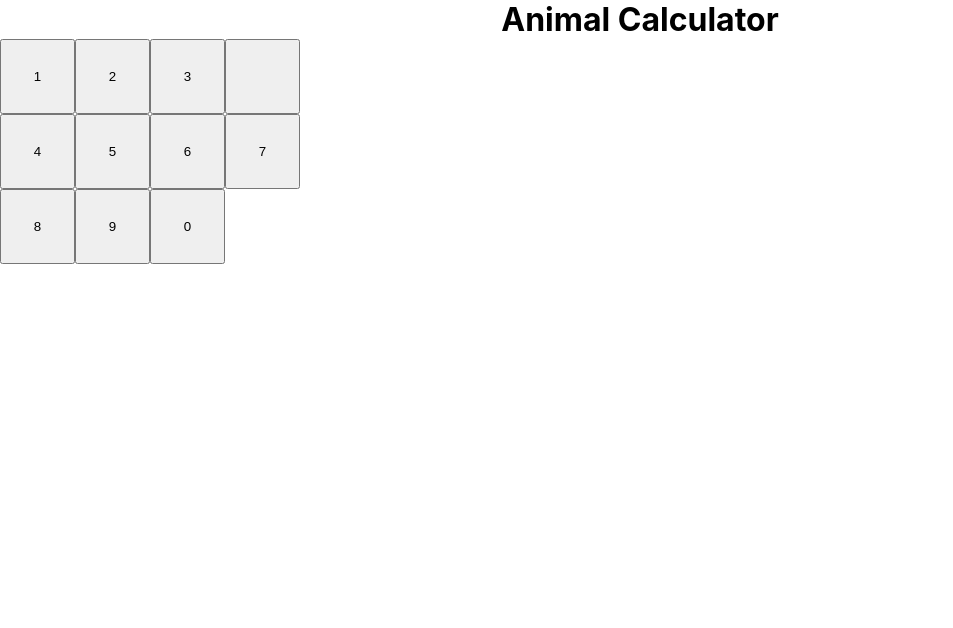
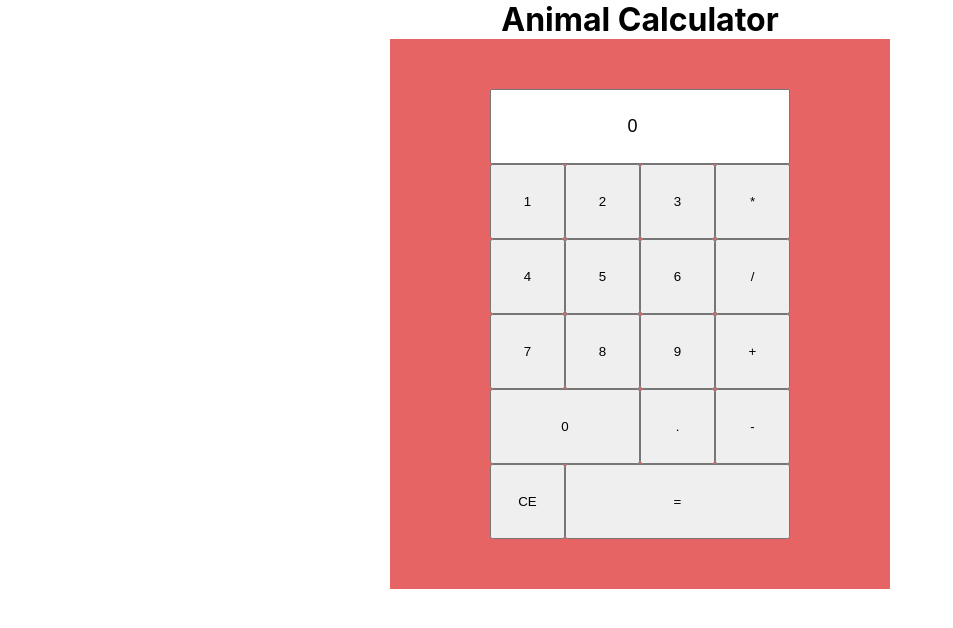
Before and after one commit to UncannyValle/Calcutron, a React (Create React App) app: page / in a window 1280 px wide. Shown: the top 628 px of the page, without its empty margins (0-953 px from the left). Built offline with nearby package versions, Linux system fonts and the light colour scheme.

Commit message:
made some changes to logic

```diff
--- a/src/App.css
+++ b/src/App.css
@@ -12,11 +12,27 @@ header {
   width: 100%;
   height:100%;
 }
+#zero{
+  grid-column: 1 / span 2;
+}
+
+#equals{
+  grid-column: 2/span 3;
+}
 
 /* Number Pad Component */
-
+#display{
+  grid-column: 1 / span 4;
+  margin: 0;
+  font-size: large;
+}
 #number-pad {
   display: grid;
   grid-template-columns: 75px 75px 75px 75px ;
-  grid-template-rows: 75px 75px 75px;
+  grid-auto-rows: 75px;
+  justify-content: center;
+  background-color: rgb(230, 100, 100);
+  width: 500px;
+  height: auto;
+  padding: 50px;
 }
--- a/src/App.js
+++ b/src/App.js
@@ -1,29 +1,65 @@
-import React from "react";
+import React, { useState } from "react";
 import "./App.css";
 import Button from "./components/Button";
 import NumberPad from "./components/NumberPad";
 
 function App() {
+  const [result, setResult] = useState(0);
+
+  const buttonClick = value => {
+    let number = result;
+    if (value === "clear") {
+      number = 0
+      setResult("0");
+    } else if (number === 0 && value > 0) {
+      number = value
+      setResult(value);
+    } else if (number === 0 && value === ".") {
+      setResult(0 + value);
+    } else if (number > 0) {
+      setResult("" + result + value);
+    }
+    console.log("click");
+  };
+
   return (
     <>
       <header>
         <h1>Animal Calculator</h1>
       </header>
+
       <NumberPad>
-      <Button id={"one"} name={1} />
-      <Button id={"two"} name={2} />
-      <Button id={"three"} name={3} />
-      <Button id={"plus"} name={""} />
+        <input id="display" type="number" readOnly value={result}></input>
+        <Button id={"one"} name={1} clickHandler={() => buttonClick(1)} />
+        <Button id={"two"} name={2} clickHandler={() => buttonClick(2)} />
+        <Button id={"three"} name={3} clickHandler={() => buttonClick(3)} />
+        <Button id={"multiply"} name={"*"} />
 
-      <Button id={"four"} name={4} />
-      <Button id={"five"} name={5} />
-      <Button id={"six"} name={6} />
-      <Button id={"seven"} name={7} />
-      <Button id={"eight"} name={8} />
-      <Button id={"nine"} name={9} />
-      <Button id={"zero"} name={0} />
+        <Button id={"four"} name={4} clickHandler={() => buttonClick(4)} />
+        <Button id={"five"} name={5} clickHandler={() => buttonClick(5)} />
+        <Button id={"six"} name={6} clickHandler={() => buttonClick(6)} />
+        <Button id={"divide"} name={"/"} />
 
+        <Button id={"seven"} name={7} clickHandler={() => buttonClick(7)} />
+        <Button id={"eight"} name={8} clickHandler={() => buttonClick(8)} />
+        <Button id={"nine"} name={9} clickHandler={() => buttonClick(9)} />
+        <Button id={"add"} name={"+"} />
 
+        <Button id={"zero"} name={0} clickHandler={() => buttonClick(0)} />
+        <Button
+          id={"decimal"}
+          name={"."}
+          clickHandler={() => buttonClick(".")}
+        />
+
+        <Button id={"subtract"} name={"-"} />
+        <Button
+          id={"clear"}
+          name={"CE"}
+          clickHandler={() => buttonClick("clear")}
+        />
+
+        <Button id={"equals"} name={"="} />
       </NumberPad>
     </>
   );
--- a/src/components/Button.js
+++ b/src/components/Button.js
@@ -1,5 +1,9 @@
 import React from "react";
 
-const Button = props => <button className="button" id={props.id}>{props.name}</button>;
+const Button = (props) => (
+  <button className="button" onClick={props.clickHandler} id={props.id} value={props.name}>
+  {props.name}
+  </button>
+);
 
 export default Button;
```
